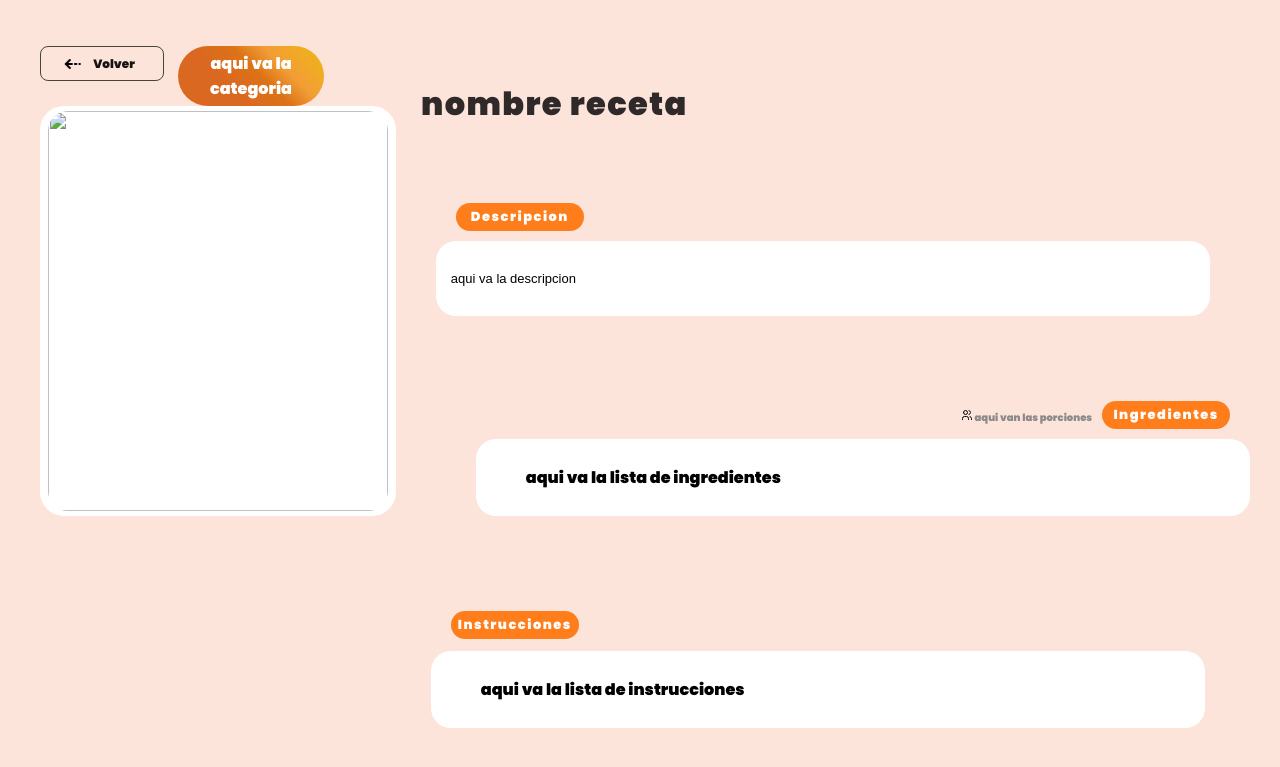
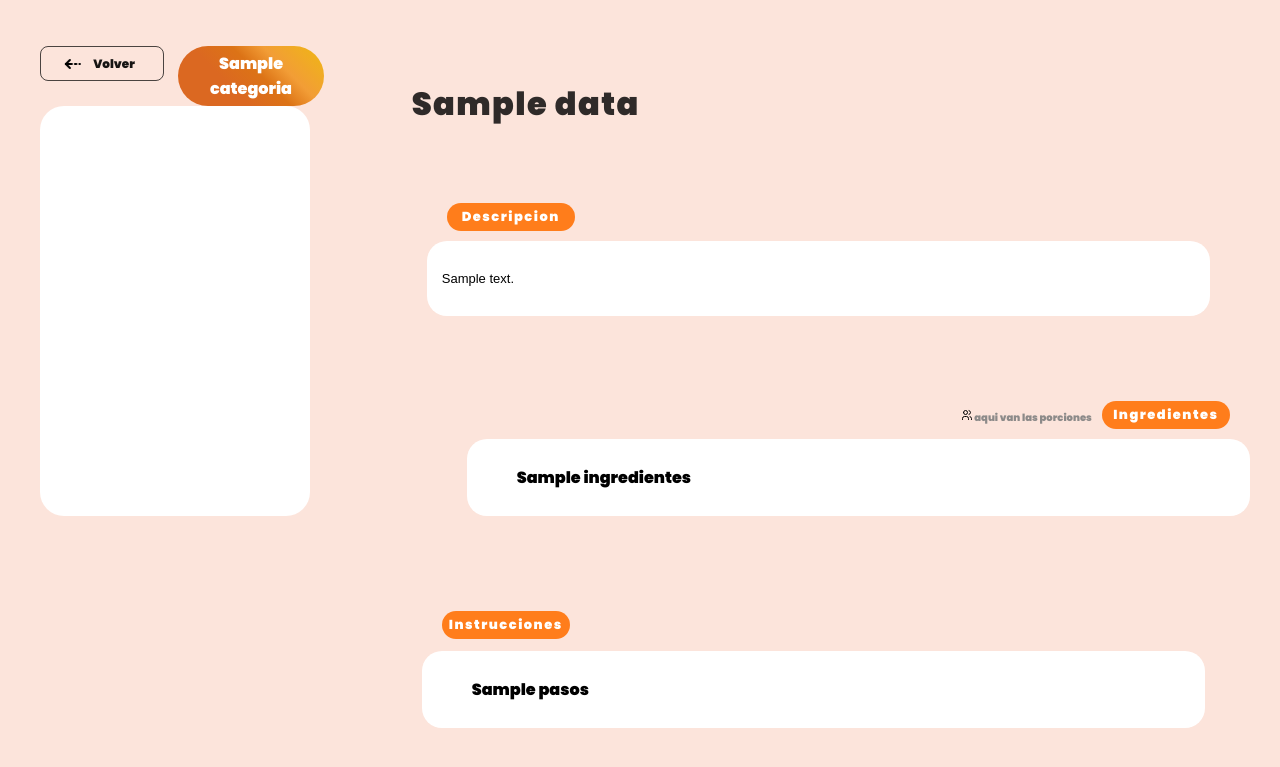
Before and after one commit to Gabrielgit04/aplicacion_de_recetas, a Flask app: template src/templates/plantilla_receta.html in a window 1280 px wide. Shown: the top 767 px of the page. Run offline with Flask 3, Linux system fonts and the light colour scheme; the template is opened without the code that fills it: most values are stand-ins (such as "Sample title", 1, 10 or a date in 2020).

Commit message:
vamos bien equipo hice mas conexiones 3/7 11:52am

```diff
--- a/src/app.py
+++ b/src/app.py
@@ -1,3 +1,5 @@
+import ast
+
 from flask import Flask, request, jsonify, Response, render_template
 from flask_cors import CORS
 from user import Admin, User
@@ -9,6 +11,7 @@ CORS(app)
 *  TEMPLATES RENDER:
 ***************************
 """
+
 @app.route("/", methods = ['GET'])
 def index():
     return render_template("index.html")
@@ -45,7 +48,7 @@ def bandeja():
 def empanada():
     return render_template("empanadas.html")
 
-@app.route("/resultado_busqueda", methods = ['GET'])
+@app.route("/receta_detallado", methods = ['GET'])
 def recipe():
     return render_template("plantilla_receta.html")
 """
@@ -53,6 +56,7 @@ def recipe():
 *  APIS PARA LOS USUARIOS:
 ***************************
 """
+
 @app.route("/api/crear_usuario_nuevo", methods = ['POST'])
 def crear_usuario():
     data = {
@@ -81,12 +85,12 @@ def verificar_usuario():
         return render_template("principal.html")
     else:
         return render_template('login.html', error="Credenciales incorrectas")
-
 """
 ***************************
 *  APIS PARA LAS RECETAS:
 ***************************
 """
+
 @app.route("/api/obtener_receta", methods = ['POST'])
 def obtener_receta_por_titulo():
     titulo = request.form["search"]
@@ -98,9 +102,13 @@ def obtener_receta_por_titulo():
     claves = ("id", "titulo", "descripcion", "ingredientes", "pasos", "categoria", "id_usuario")
     result_json = [dict(zip(claves, elementos)) for elementos in result]
     operator.db.close()
-    print(result_json)
     return render_template("search.html", numero_recetas = len(result_json),
                            dicc_recetas = result_json)
+
+@app.route("/api/mostrar_receta", methods = ['POST'])
+def mostrar():
+    data = request.form["datos"]
+    return render_template("plantilla_receta.html", data= ast.literal_eval(data))
 
 if __name__ == '__main__':
     try:
--- a/src/templates/plantilla_receta.html
+++ b/src/templates/plantilla_receta.html
@@ -15,24 +15,24 @@
                     <a href="principal.html"><img src="../static/assets/imgs/icon/arrow-narrow-left-dashed.svg" alt="back_icon"> Volver</a>
                 </figure>
                 <article>
-                    <h4>aqui va la categoria</h4>
+                    <h4>{{data["categoria"]}}</h4>
                 </article>
             </header>
             <figure class="img-plato">
-                <img src="{{  url_for('')  }}" alt=""> <!--imagen de la receta-->
+                 <!--imagen de la receta-->
             </figure>
 
         </section>
 
         <section class="description-receta">
 
-            <header><h2>nombre receta</h2></header>
+            <header><h2>{{data["titulo"]}}</h2></header>
             <div class="descript">
                 <article>
                     <h4>Descripcion</h4>
                 </article>
                 <article>
-                        <p>aqui va la descripcion</p>
+                        <p>{{data["descripcion"]}}</p>
                 </article>
             </div>
 
@@ -43,7 +43,7 @@
                 </article>
                 <nav>
                     <ul>
-                        aqui va la lista de ingredientes
+                        {{data["ingredientes"]}}
                     </ul>
 
                 </nav>
@@ -55,7 +55,7 @@
                 </article>
                 <nav>
                     <ul >
-                        aqui va la lista de instrucciones
+                        {{data["pasos"]}}
                     </ul>
                 </nav>
 
--- a/src/templates/search.html
+++ b/src/templates/search.html
@@ -53,7 +53,10 @@
                             <article>
                                 <h6>{{receta["titulo"]}}</h6>
                             </article>
-                            <a href="{{  url_for('recipe')   }}"><button>Ver receta</button></a>
+                            <form action="http://127.0.0.1:5000/api/mostrar_receta" method="post">
+                                <input type="hidden" name="datos" value="{{receta}}">
+                                <button>Ver receta</button>
+                            </form>
                         </figure>
                     </section>
             {% endfor %}
```
